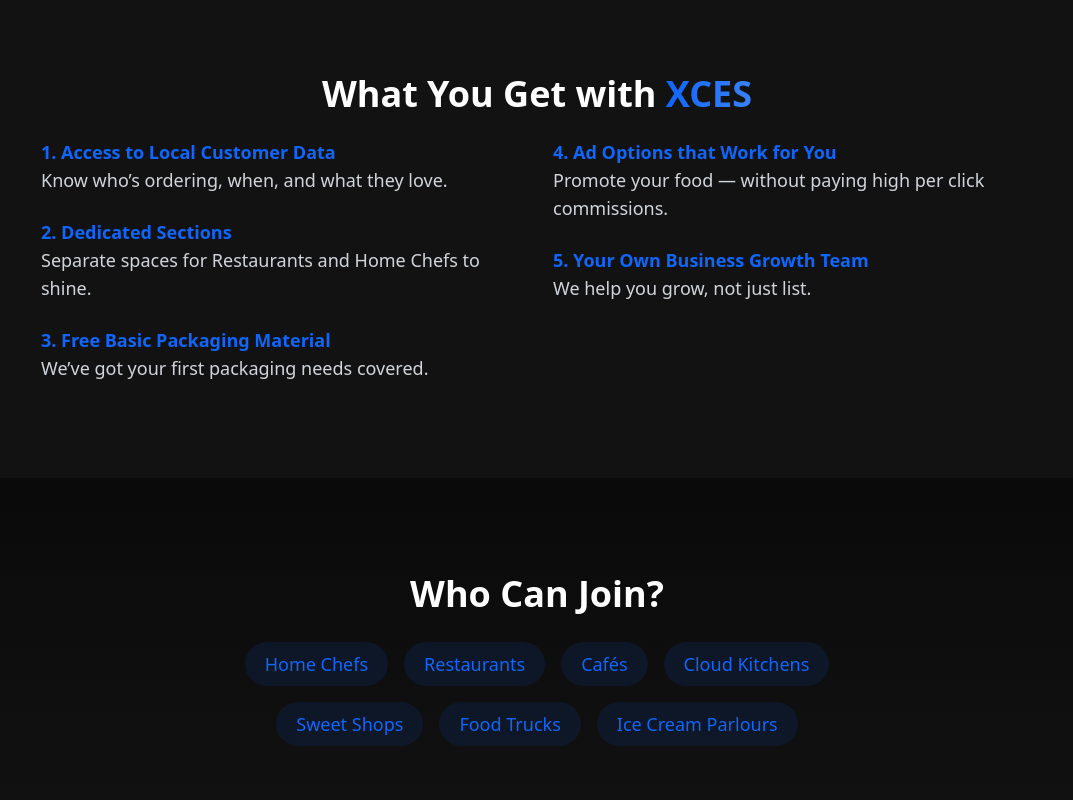
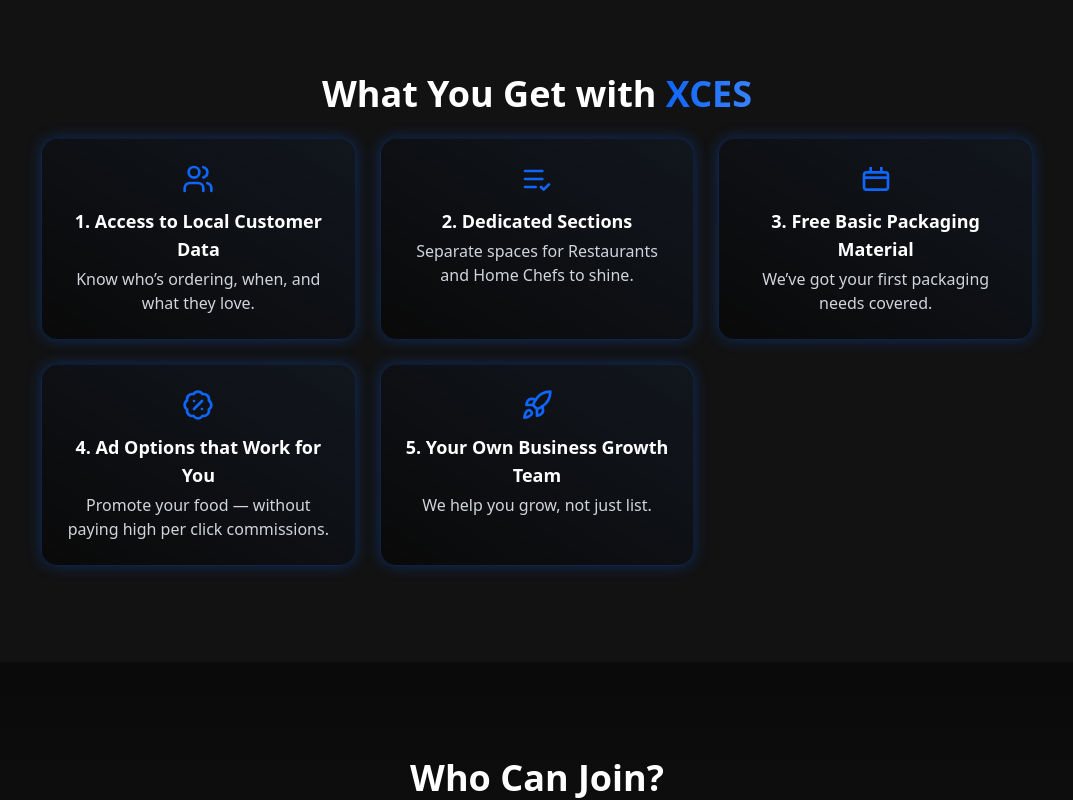
Before and after one commit to xces2025/xces-partner-hub-black, a React (Vite) app: page /food-partner in a window 1280 px wide. Shown: the part 1340-2140 px from the top of the page, without its empty margins (103-1176 px from the left). Built offline with nearby package versions, Linux system fonts and the light colour scheme.

Commit message:
Refactor: Improve benefits section design

```diff
--- a/src/pages/FoodPartner.tsx
+++ b/src/pages/FoodPartner.tsx
@@ -1,7 +1,65 @@
-
 import React, { useState } from "react";
 import FoodHero from "@/components/FoodHero";
 import { Check, DollarSign, Users, FileText, CalendarCheck } from "lucide-react";
+
+const benefitList = [
+  {
+    title: "Access to Local Customer Data",
+    description: "Know who’s ordering, when, and what they love.",
+    icon: "users",
+  },
+  {
+    title: "Dedicated Sections",
+    description: "Separate spaces for Restaurants and Home Chefs to shine.",
+    icon: "list-check",
+  },
+  {
+    title: "Free Basic Packaging Material",
+    description: "We’ve got your first packaging needs covered.",
+    icon: "box",
+  },
+  {
+    title: "Ad Options that Work for You",
+    description: "Promote your food — without paying high per click commissions.",
+    icon: "badge-percent",
+  },
+  {
+    title: "Your Own Business Growth Team",
+    description: "We help you grow, not just list.",
+    icon: "rocket",
+  },
+];
+
+// Lucide-react icons map—for easy extension (only allowed ones listed here)
+import {
+  Users,
+  ListCheck,
+  BadgePercent,
+  Rocket,
+  // Not allowed: import Box,
+} from "lucide-react";
+
+// Fallback icon for Free Basic Packaging Material
+const BoxIcon = () => (
+  <svg
+    className="w-8 h-8 text-xces-blue"
+    fill="none"
+    stroke="currentColor"
+    strokeWidth="2"
+    viewBox="0 0 24 24"
+  >
+    <rect x="3" y="7" width="18" height="13" rx="2" />
+    <path d="M16 3v4M8 3v4M3 11h18" />
+  </svg>
+);
+
+const iconComponents: Record<string, React.ReactNode> = {
+  users: <Users className="w-8 h-8 text-xces-blue" />,
+  "list-check": <ListCheck className="w-8 h-8 text-xces-blue" />,
+  "badge-percent": <BadgePercent className="w-8 h-8 text-xces-blue" />,
+  rocket: <Rocket className="w-8 h-8 text-xces-blue" />,
+  box: <BoxIcon />,
+};
 
 const WhyXCES = () => (
   <section id="why-xces" className="section-padding bg-gradient-to-b from-xces-black to-xces-dark">
@@ -40,36 +98,17 @@ const WhatYouGet = () => (
       <h2 className="text-3xl md:text-4xl font-bold mb-6">
         What You Get with <span className="xces-gradient-text">XCES</span>
       </h2>
-      <div className="mt-2 grid grid-cols-1 md:grid-cols-2 gap-8 text-left">
-        <ul className="space-y-6 text-lg">
-          <li>
-            <span className="font-semibold text-xces-blue">1. Access to Local Customer Data</span>
-            <br />
-            <span className="text-gray-300">Know who’s ordering, when, and what they love.</span>
-          </li>
-          <li>
-            <span className="font-semibold text-xces-blue">2. Dedicated Sections</span>
-            <br />
-            <span className="text-gray-300">Separate spaces for Restaurants and Home Chefs to shine.</span>
-          </li>
-          <li>
-            <span className="font-semibold text-xces-blue">3. Free Basic Packaging Material</span>
-            <br />
-            <span className="text-gray-300">We’ve got your first packaging needs covered.</span>
-          </li>
-        </ul>
-        <ul className="space-y-6 text-lg">
-          <li>
-            <span className="font-semibold text-xces-blue">4. Ad Options that Work for You</span>
-            <br />
-            <span className="text-gray-300">Promote your food — without paying high per click commissions.</span>
-          </li>
-          <li>
-            <span className="font-semibold text-xces-blue">5. Your Own Business Growth Team</span>
-            <br />
-            <span className="text-gray-300">We help you grow, not just list.</span>
-          </li>
-        </ul>
+      <div className="mt-6 grid gap-6 sm:grid-cols-2 md:grid-cols-3">
+        {benefitList.map((item, idx) => (
+          <div
+            key={item.title}
+            className="bg-gradient-to-tr from-xces-dark to-xces-blue/5 border border-xces-blue/20 rounded-2xl shadow-glow p-6 flex flex-col items-center text-center hover:shadow-glow-lg transition-all duration-300 animate-fade-in"
+          >
+            <div className="mb-3">{iconComponents[item.icon]}</div>
+            <h3 className="font-bold text-lg mb-1 text-white">{idx + 1}. {item.title}</h3>
+            <p className="text-gray-300 text-base">{item.description}</p>
+          </div>
+        ))}
       </div>
     </div>
   </section>
```
